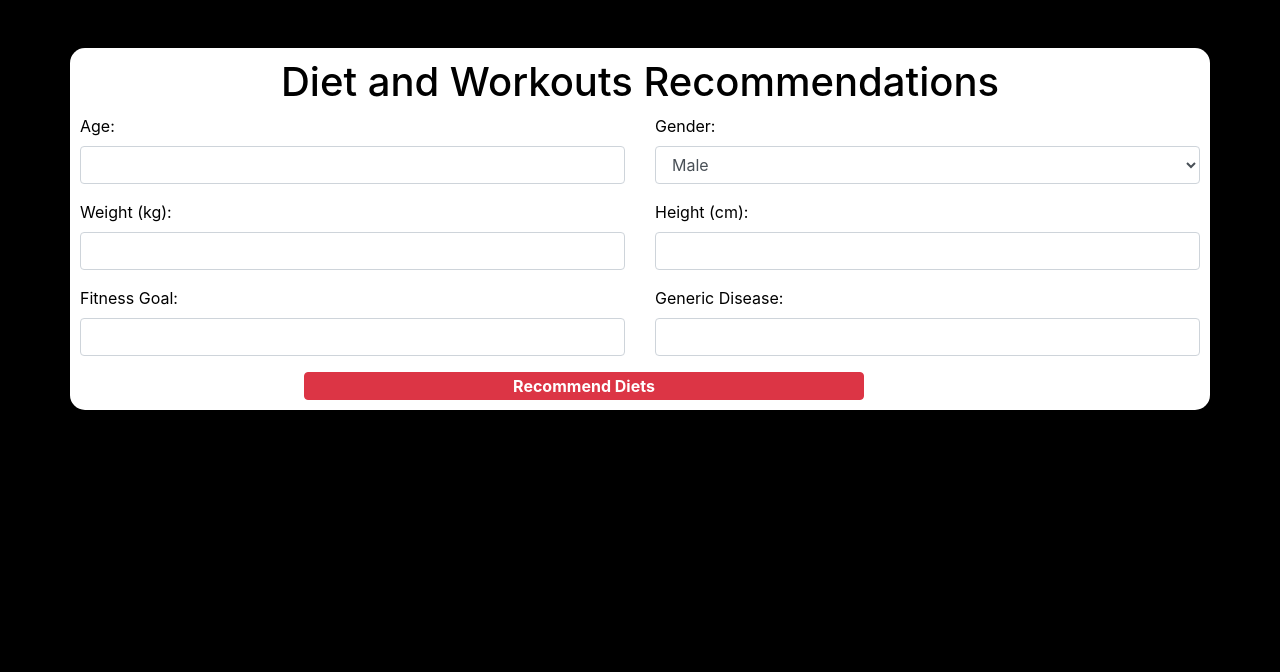
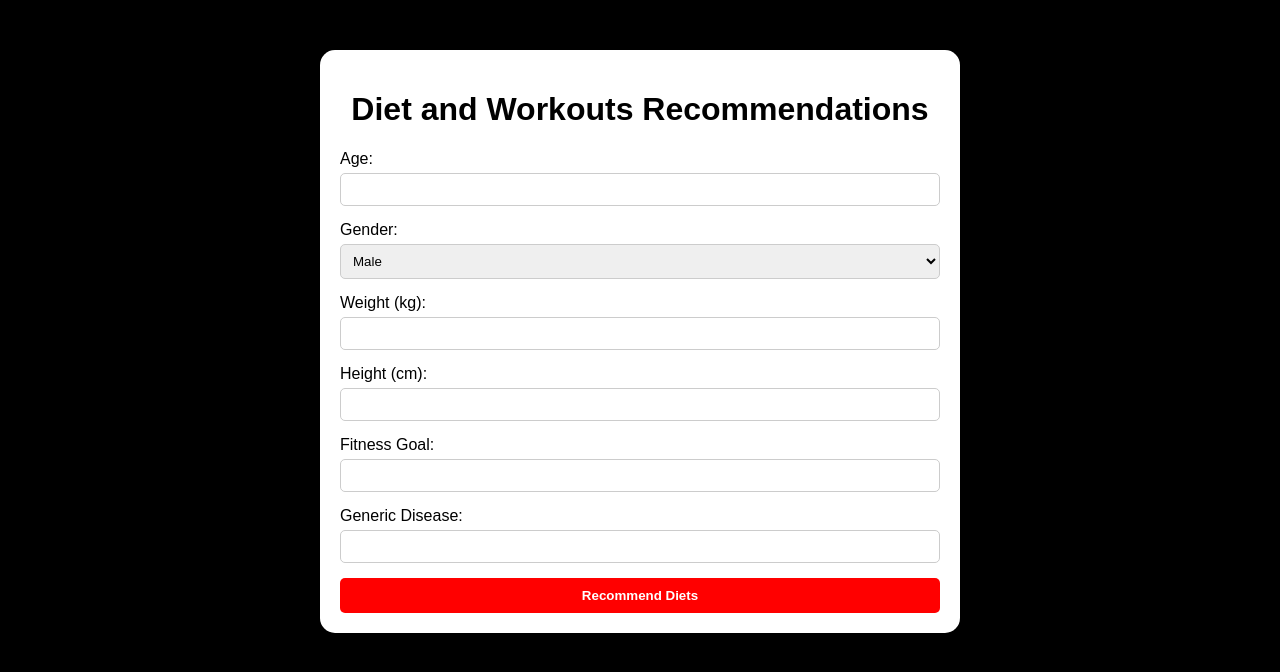
Before and after one commit to kevkim0201/DubHacks24, a Python web app: template templates/index.html in a window 1280 px wide. Shown: the top 672 px of the page. Run offline with Jinja, Linux system fonts and the light colour scheme; the template is opened without the code that fills it, so the values that code supplies are empty; some libraries are stand-ins or nearby versions.

Commit message:
working kind of

```diff
--- a/templates/index.html
+++ b/templates/index.html
@@ -2,75 +2,92 @@
 <html>
 <head>
     <title>Workouts Recommendations</title>
-    <!-- Add Bootstrap CSS -->
-    <link rel="stylesheet" href="https://stackpath.bootstrapcdn.com/bootstrap/4.5.2/css/bootstrap.min.css">
+    <style>
+        body {
+            background-color: black;
+            color: white;
+            font-family: Arial, sans-serif;
+        }
+        .container {
+            background-color: white;
+            color: black;
+            max-width: 600px;
+            margin: 50px auto;
+            padding: 20px;
+            border-radius: 15px;
+        }
+        h1 {
+            text-align: center;
+        }
+        .form-group {
+            margin-bottom: 15px;
+        }
+        label {
+            display: block;
+            margin-bottom: 5px;
+        }
+        input[type="text"], input[type="number"], select {
+            width: 100%;
+            padding: 8px;
+            box-sizing: border-box;
+            border: 1px solid #ccc;
+            border-radius: 5px;
+        }
+        button {
+            background-color: red;
+            color: white;
+            border: none;
+            padding: 10px;
+            cursor: pointer;
+            font-weight: bold;
+            width: 100%;
+            border-radius: 5px;
+        }
+        button:hover {
+            background-color: darkred;
+        }
+    </style>
 </head>
-
-<body style="background:black;color:white">
-    <div class="container mycont mt-5" style="background:white;color:black;border-radius:15px; padding:10px;">
-        <h1 class="text-center">Diet and Workouts Recommendations</h1>
+<body>
+    <div class="container">
+        <h1>Diet and Workouts Recommendations</h1>
 
         <form action="/recommend" method="post">
-            <div class="row">
-                <div class="col-md-6">
             <div class="form-group">
                 <label for="age">Age:</label>
-                        <input type="number" class="form-control" id="age" name="age">
-                    </div>
+                <input type="number" id="age" name="age" required>
             </div>
 
-                <div class="col-md-6">
             <div class="form-group">
                 <label for="gender">Gender:</label>
-                        <select class="form-control" id="gender" name="gender">
+                <select id="gender" name="gender" required>
                     <option value="male">Male</option>
                     <option value="female">Female</option>
                 </select>
             </div>
-                </div>
+
+            <div class="form-group">
+                <label for="weight">Weight (kg):</label>
+                <input type="number" id="weight" name="weight" required>
             </div>
 
-            <div class="row">
-                <div class="col-md-6">
             <div class="form-group">
-                        <label for="weight">Weight (kg):</label>
-                        <input type="number" class="form-control" id="weight" name="weight">
-                    </div>
+                <label for="height">Height (cm):</label>
+                <input type="number" id="height" name="height" step="0.01" required>
             </div>
 
-                <div class="col-md-6">
             <div class="form-group">
-                        <label for="height">Height (cm):</label>
-                        <input type="number" class="form-control" id="height" name="height" step="0.01">
-                    </div>
-                </div>
+                <label for="fitness_goal">Fitness Goal:</label>
+                <input type="text" id="fitness_goal" name="fitness_goal" required>
             </div>
 
-            <div class="row">
-                <div class="col-md-6">
             <div class="form-group">
-                        <label for="fitnessgoal">Fitness Goal:</label>
-                        <input type="text" class="form-control" id="fitnessgoal" name="fitnessgoal">
-                    </div>
+                <label for="disease">Generic Disease:</label>
+                <input type="text" id="disease" name="disease">
             </div>
 
-                <div class="col-md-6">
-                    <div class="form-group">
-                        <label for="disease">Generic Disease:</label>
-                        <input type="text" class="form-control" id="disease" name="disease">
-                    </div>
-                </div>
-
-            </div>
-
-            <button type="submit" class="btn btn-danger btn-lrg " style="width:50%; padding:1px;margin-left:20%; font-weight:bold">Recommend Diets</button>
+            <button type="submit">Recommend Diets</button>
         </form>
     </div>
-
-
-    <!-- Add Bootstrap JS and jQuery -->
-    <script src="https://code.jquery.com/jquery-3.5.1.slim.min.js"></script>
-    <script src="https://cdn.jsdelivr.net/npm/@popperjs/core@2.0.7/dist/umd/popper.min.js"></script>
-    <script src="https://stackpath.bootstrapcdn.com/bootstrap/4.5.2/js/bootstrap.min.js"></script>
 </body>
 </html>
```
Also changed, not shown: templates/result.html (+34 -25 lines). Lines whose indentation alone changed are shown as unchanged.
